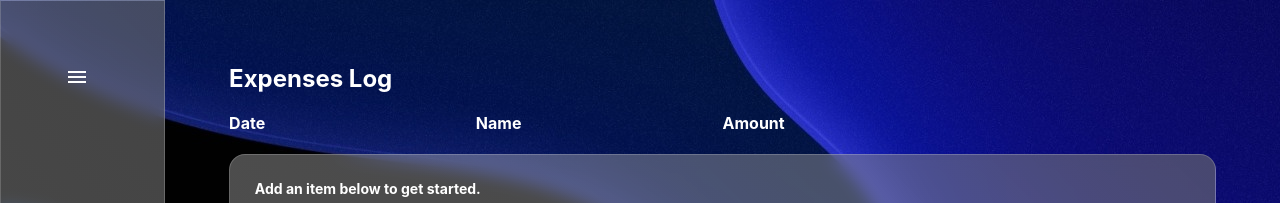
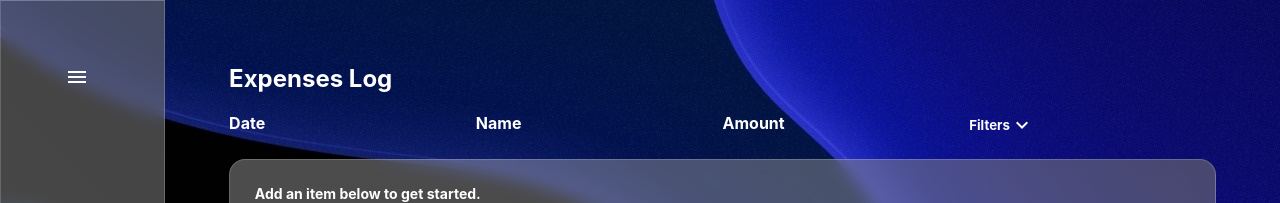
Before and after one commit to janrebolledo/budget-app, a React (Create React App) app: page /log in a window 1280 px wide. Shown: the top 203 px of the page. Built offline with nearby package versions, Linux system fonts and the light colour scheme.

Commit message:
Filters Dropdown Menu (no logic)

```diff
--- a/src/pages/log.js
+++ b/src/pages/log.js
@@ -117,14 +117,30 @@ export default function Log() {
     refreshTotal();
   }
 
-  // Honestly just copy pasted this from stackoverflow
-  function querySearch() {
-    const params = new Proxy(new URLSearchParams(window.location.search), {
-      get: (searchParams, prop) => searchParams.get(prop),
-    });
-    // Get the value of "some_key" in eg "https://example.com/?some_key=some_value"
-    let value = params.some_key; // "some_value"
-    console.log(value);
+  // // Honestly just copy pasted this from stackoverflow
+  // function querySearch() {
+  //   const params = new Proxy(new URLSearchParams(window.location.search), {
+  //     get: (searchParams, prop) => searchParams.get(prop),
+  //   });
+  //   // Get the value of "some_key" in eg "https://example.com/?some_key=some_value"
+  //   let value = params.some_key; // "some_value"
+  //   console.log(value);
+  // }
+
+  function filtersMenu() {
+    console.log("open the filters menu!");
+
+    const button = document.getElementById("filters-dropdown-button");
+
+    const dropdown = document.querySelector(".filters-dropdown");
+
+    if (dropdown.classList.contains("dropdown-open")) {
+      dropdown.classList.remove("dropdown-open");
+      button.innerHTML = "expand_less";
+    } else {
+      dropdown.classList.add("dropdown-open");
+      button.innerHTML = "expand_more";
+    }
   }
 
   // Prints items + calculates total on load
@@ -143,6 +159,20 @@ export default function Log() {
           <h4>Date</h4>
           <h4>Name</h4>
           <h4>Amount</h4>
+          <h5 className="filters-button" onClick={filtersMenu}>
+            Filters{" "}
+            <span id="filters-dropdown-button" className="material-icons">
+              expand_more
+            </span>
+            <div className="filters-dropdown">
+              <p>
+                Date <span className="material-icons">add</span>
+              </p>
+              <p>
+                Price <span className="material-icons">add</span>
+              </p>
+            </div>
+          </h5>
         </div>
         <div className="log" id="log"></div>
         <div className="log-footer">
--- a/src/styles/log.css
+++ b/src/styles/log.css
@@ -11,13 +11,35 @@
   width: 25%;
 }
 
-.log-filter {
+.log-header h5 {
+  width: 25%;
   display: flex;
   align-items: center;
+  cursor: pointer;
 }
 
-.log-filter * {
-  margin-right: 6px;
+.filters-dropdown {
+  display: none;
+  flex-direction: column;
+  position: absolute;
+  padding: var(--padding);
+  background: var(--gradient);
+  border-radius: 16px;
+  border: 1px solid #ffffff30;
+  top: 22%;
+  right: 10%;
+  z-index: 1;
+}
+
+.dropdown-open {
+  display: flex;
+}
+
+.filters-dropdown p {
+  display: flex;
+  align-items: center;
+  margin-top: 0;
+  margin-bottom: 0;
 }
 
 .log-item {
@@ -95,3 +117,9 @@
   margin-right: 8px;
   box-shadow: var(--dropshadow);
 }
+
+@media screen and (max-width: 980px) {
+  .filters-dropdown {
+    right: 15%;
+  }
+}
```
